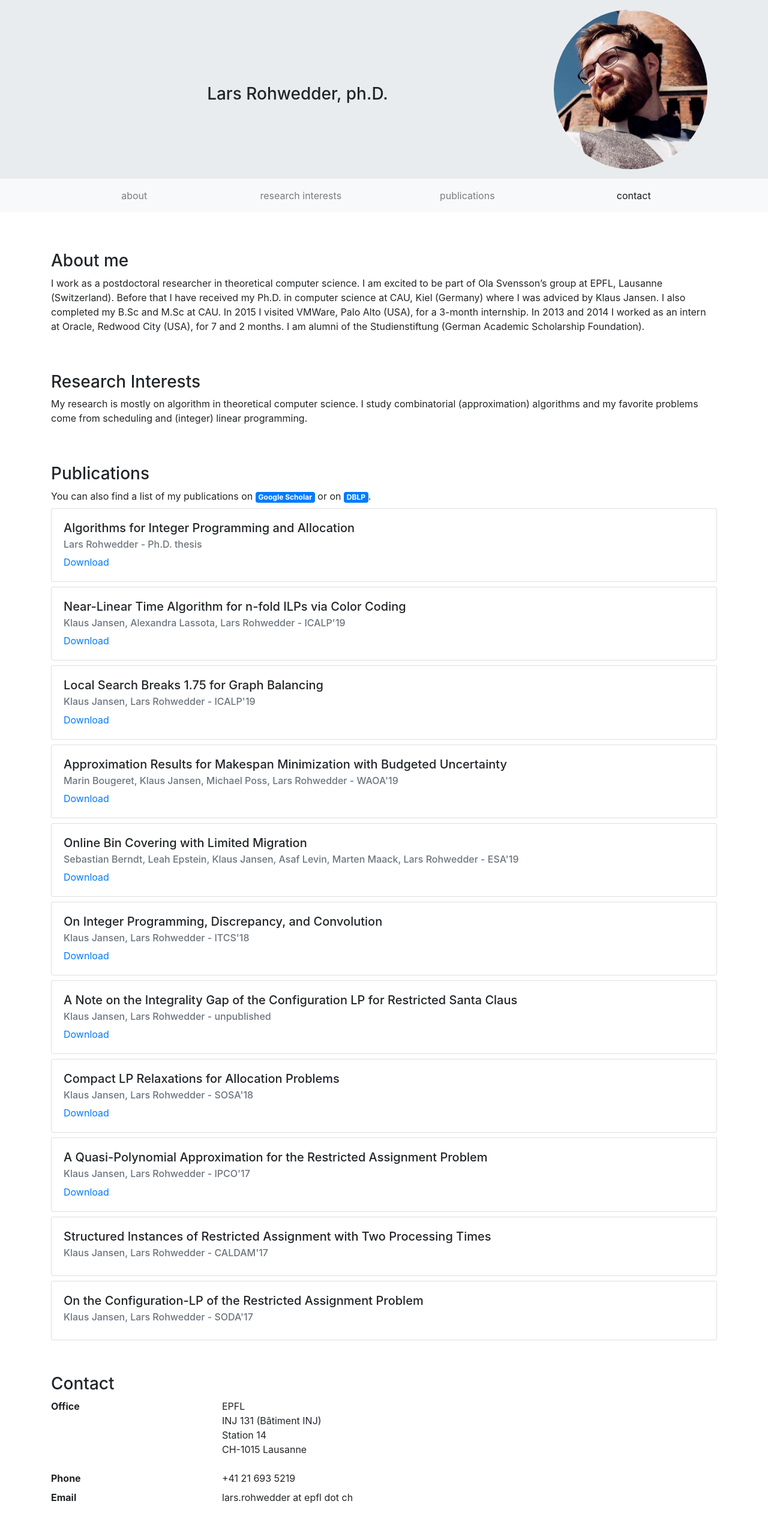
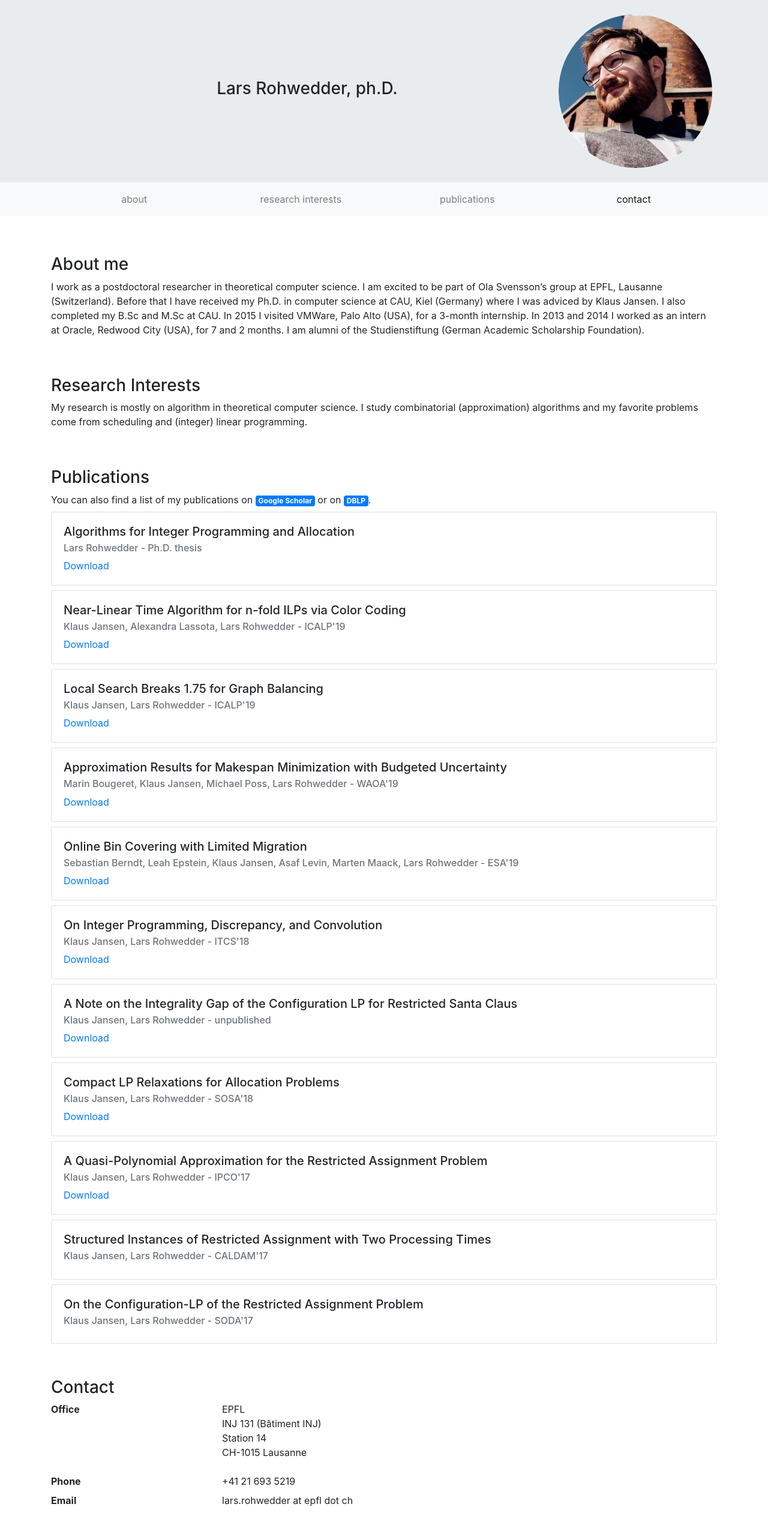
Before and after one commit to larsrohwedder/larsrohwedder.github.io, a Jekyll site: the page built from index.html, in a window 1280 px wide. Shown: the whole page at 60% size. Built offline with Jekyll 4.4.1, drawn with Linux system fonts in a browser that asks for light colours.

Commit message:
clean up header

```diff
--- a/index.html
+++ b/index.html
@@ -27,15 +27,18 @@
 
   <div class="jumbotron jumbotron-fluid mb-0 pt-3 pb-3">
     <div class="container">
-      <div class="media d-flex align-items-center">
-	    <div class="media-body text-center mr-3">
-          <div class="d-inline-flex"><img src="assets/img/photo.jpg" width="256px" height="256px" class="d-lg-none mb-3 rounded-circle"></img></div>
-          <br/>
-          <h3 class="d-inline-flex">Lars Rohwedder, ph.D.</h3>
-	    </div>
-  	    <img src="assets/img/photo.jpg" width="256px" class="d-none d-lg-block mr-3 rounded-circle"></img>
-	  </div>
-	</div>
+      <div class="d-flex flex-wrap align-items-center justify-content-center">
+        <div class="p-2 order-1"></div>
+        <div class="p-2 order-3">
+          <img src="assets/img/photo.jpg" width="256px" height="256px" class="rounded-circle"></img>
+        </div>
+        <div class="p-2 order-2 flex-grow-1">
+          <div class="d-flex justify-content-center">
+            <div class="p-2"><h3>Lars Rohwedder, ph.D.</h3></div>
+          </div>
+        </div>
+      </div>
+    </div>
   </div>
 
   <nav id="navbar" class="navbar sticky-top navbar-expand-lg navbar-light bg-light mb-3">
```
Also changed, not shown: 1 other file.
